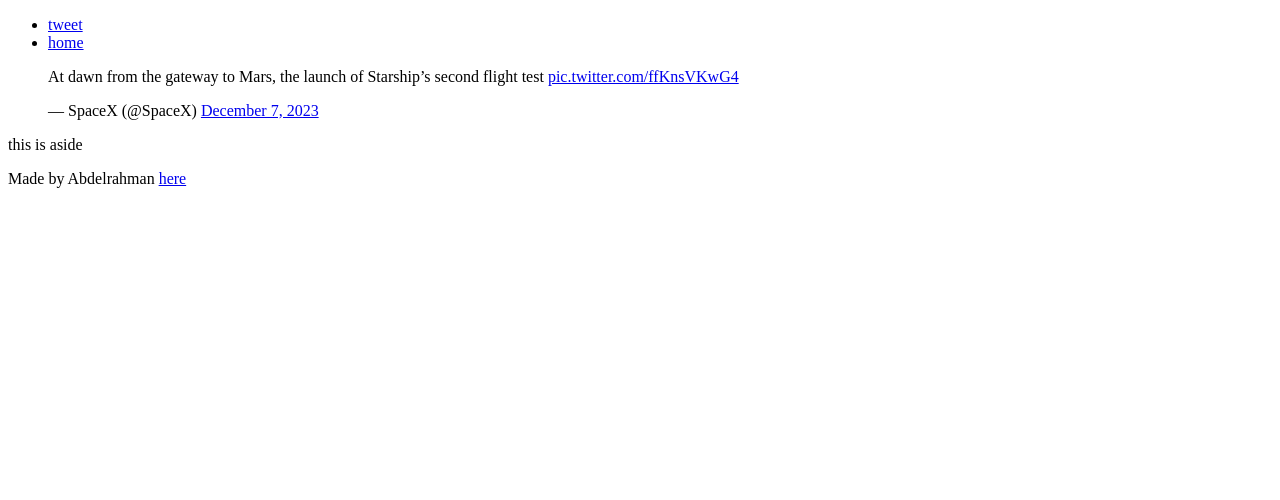
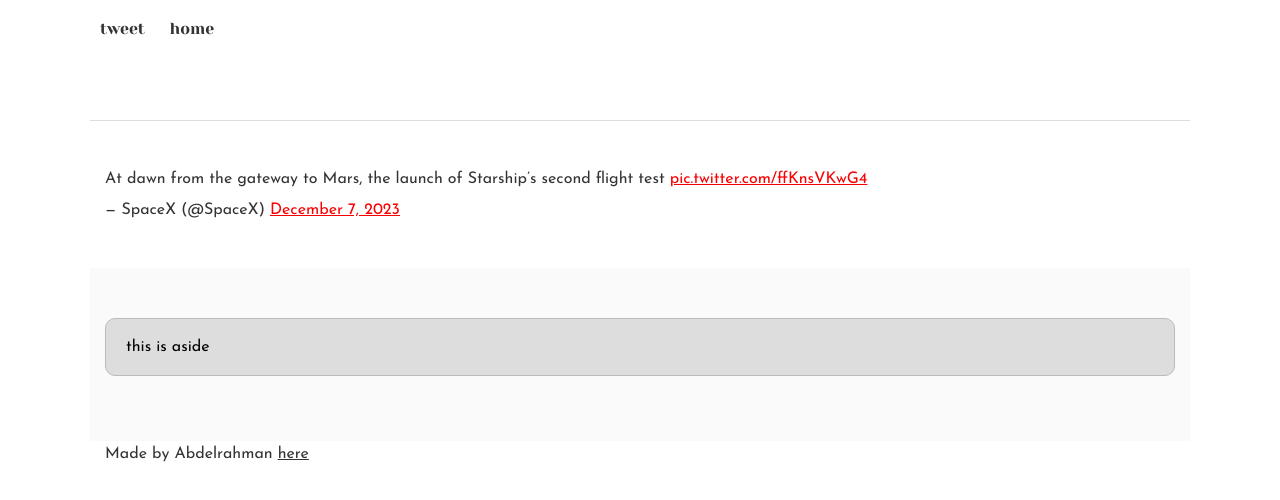
Before and after one commit to Abd-Elrahman1/alx_html_css, a plain HTML site: page css_basic/tweets.html in a window 1280 px wide. Drawn offline with Linux system fonts and the light colour scheme.

Commit message:
Update tweets.html

```diff
--- a/css_basic/tweets.html
+++ b/css_basic/tweets.html
@@ -3,6 +3,8 @@
   <head>
     <meta charset="UTF-8" />
     <meta name="viewport" content="width=device-width, initial-scale=1.0" />
+    <link href="base.css" rel="stylesheet" />
+    <link href="styles.css" rel="stylesheet" />
     <title>tweet</title>
   </head>
   <body>
```
